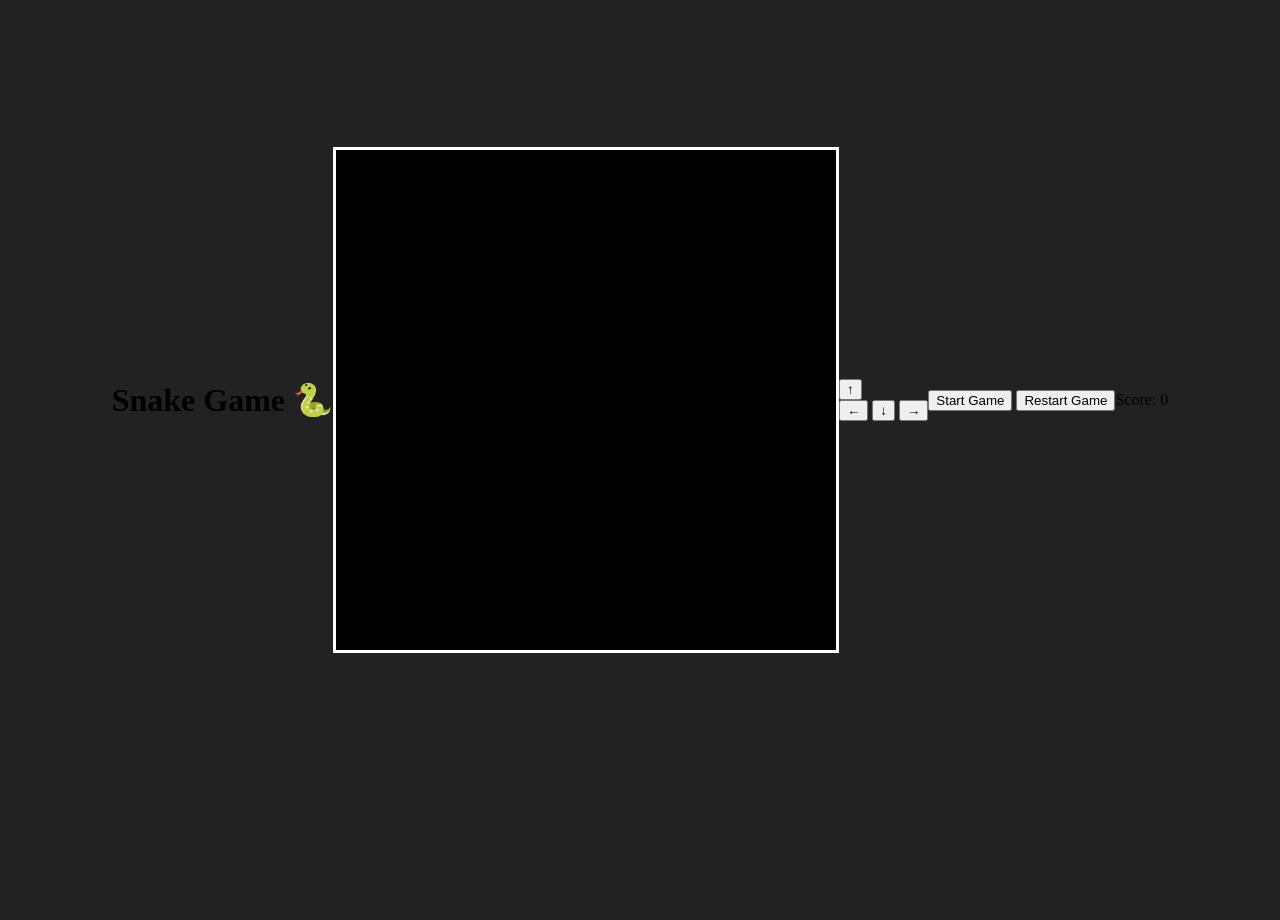
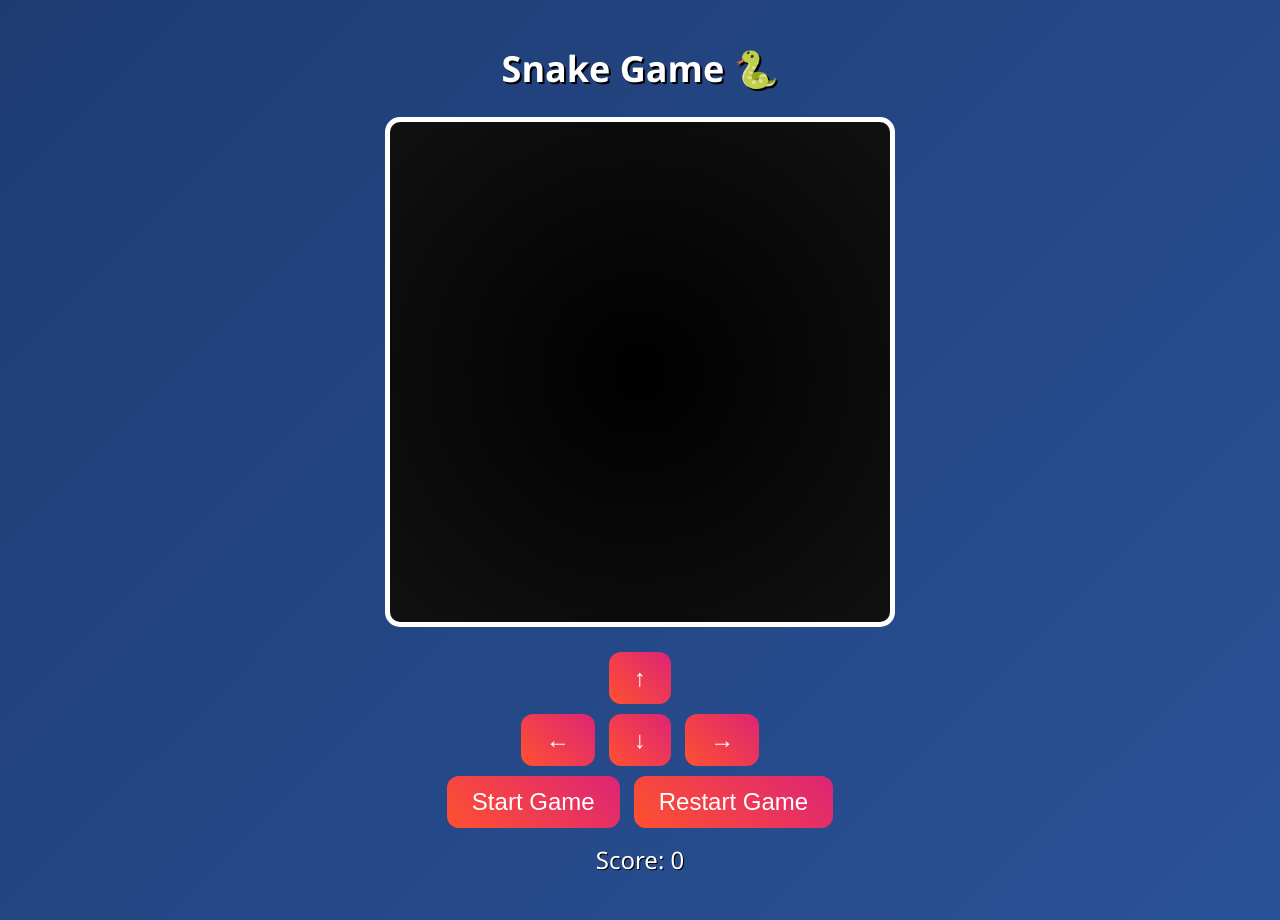
Before and after one commit to KuppalaVenkatesh2924/Venkatesh.com, a plain HTML site: page index.html in a window 1280 px wide. Before the commit the page ends 800 px from the top, so only its background shows below. Drawn offline with Linux system fonts and the light colour scheme.

Commit message:
Update style.css

```diff
--- a/style.css
+++ b/style.css
@@ -1,13 +1,44 @@
 body {
-  display: flex;
-  justify-content: center;
-  align-items: center;
-  height: 100vh;
-  background: #222;
+  text-align: center;
+  font-family: 'Segoe UI', Tahoma, Geneva, Verdana, sans-serif;
+  background: linear-gradient(135deg, #1e3c72, #2a5298);
+  color: white;
   margin: 0;
+  padding: 20px;
+}
+
+h1 {
+  font-size: 36px;
+  text-shadow: 2px 2px #000;
 }
 
 canvas {
-  border: 3px solid #fff;
-  background: #000;
+  border: 5px solid #fff;
+  background: radial-gradient(circle, #000 0%, #111 100%);
+  display: block;
+  margin: 20px auto;
+  border-radius: 15px;
 }
+
+.controls button, .game-buttons button {
+  font-size: 24px;
+  padding: 12px 25px;
+  margin: 5px;
+  cursor: pointer;
+  border-radius: 12px;
+  border: none;
+  transition: 0.3s;
+  background: linear-gradient(45deg, #ff512f, #dd2476);
+  color: white;
+}
+
+.controls button:hover, .game-buttons button:hover {
+  transform: scale(1.1);
+  box-shadow: 0 0 10px #fff;
+}
+
+#score {
+  font-size: 24px;
+  margin-top: 10px;
+  text-shadow: 1px 1px #000;
+}
```
